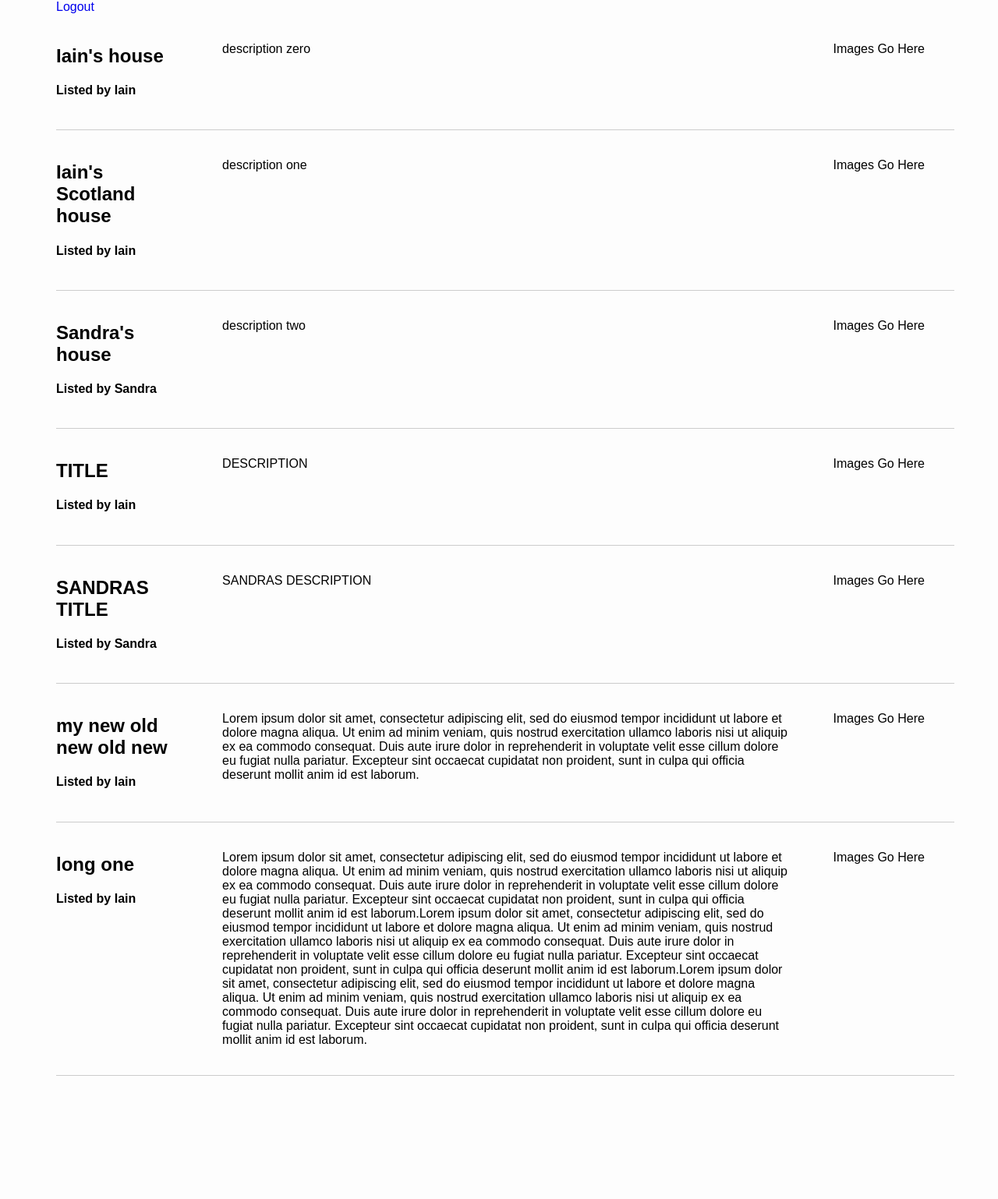
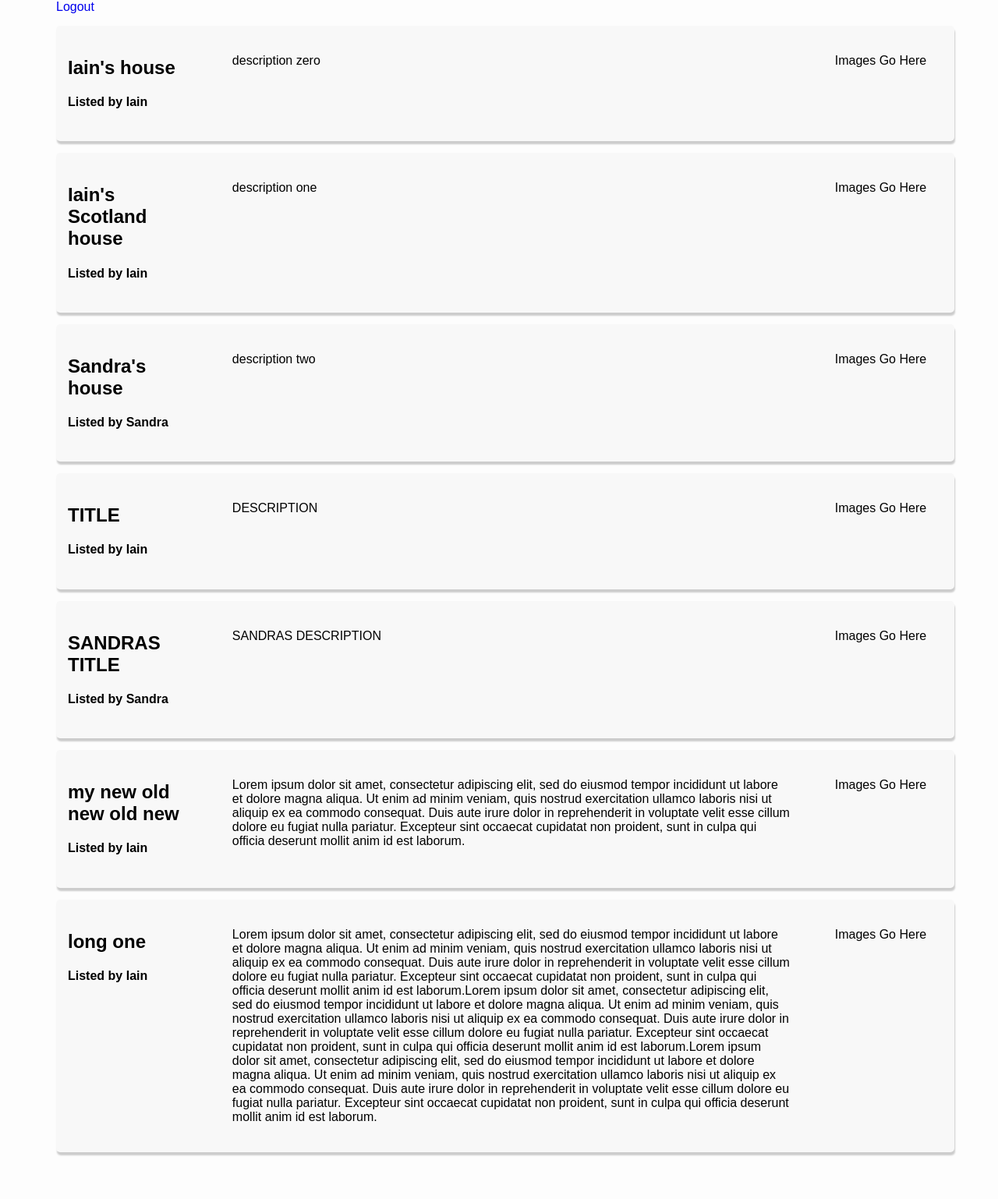
Before and after one commit to Iain-Donald/FlaskTravelApp, a Flask app: page /allListings/1 in a window 1280 px wide. Shown: the part 88-1626 px from the top of the page at 78% size. Before the commit the page ends 1468 px from the top, so only its background shows below. Run offline with Flask 2, Linux system fonts and the light colour scheme.

Commit message:
more style

```diff
--- a/flask_app/static/css/style.css
+++ b/flask_app/static/css/style.css
@@ -154,12 +154,21 @@ body {
   font-family: Arial, Helvetica, sans-serif;
   width: 90vw;
   margin: 0px 5vw;
-  border-bottom: 1px solid #CCCCCC;
+  box-shadow: 1px 4px 2px #CCCCCC;
   padding: 20px 0px;
+  border-radius: 5px;
+  margin-top: 15px;
+  background-color: #F8F8F8;
+}
+
+.listingBody:hover {
+  box-shadow: 4px 6px 4px #CFCFCF;
+  background-color: #F3F3F3;
 }
 
 .headingBox {
   width: 15%;
+  padding-left: 15px;
 }
 
 .descriptionBody {
```
